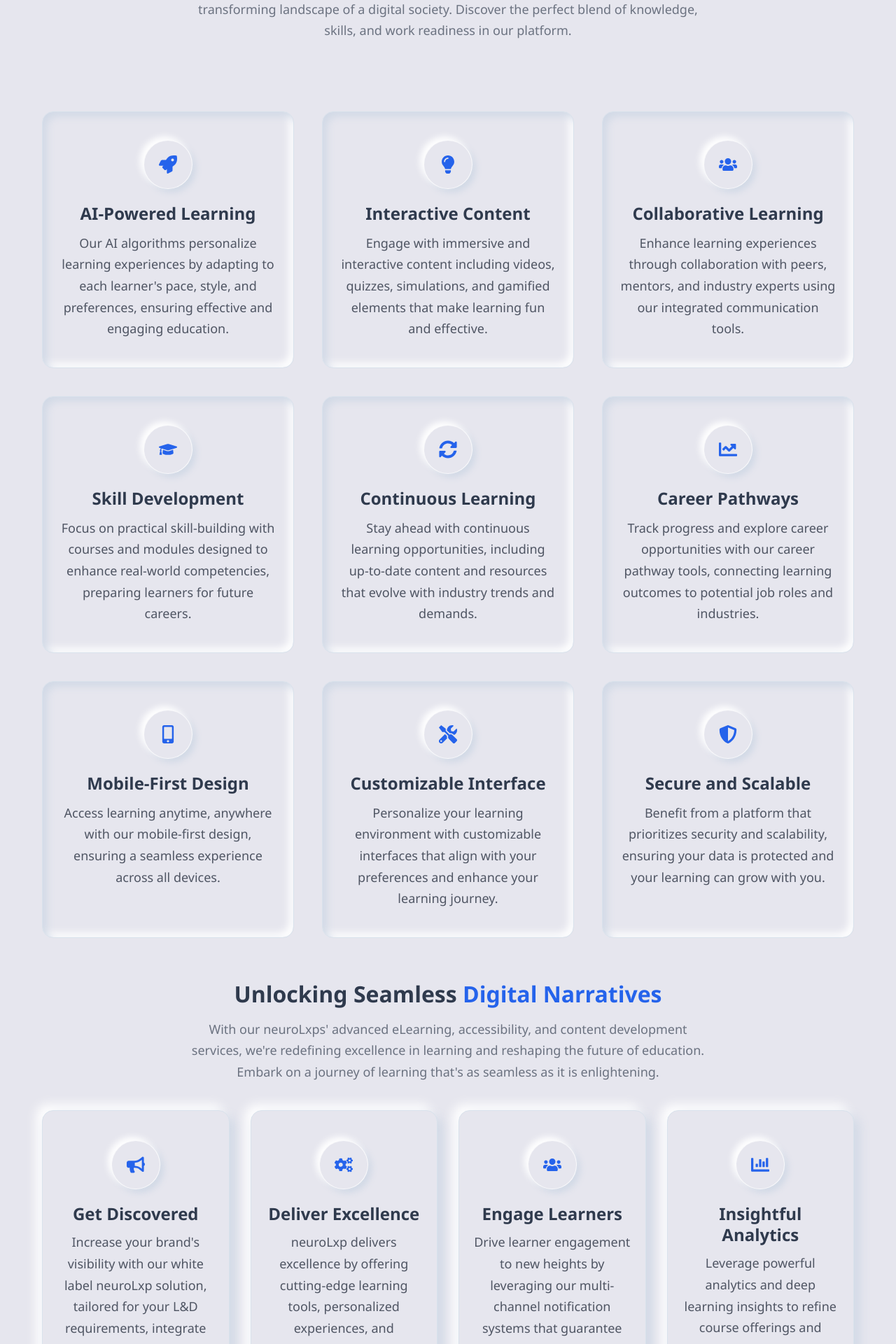
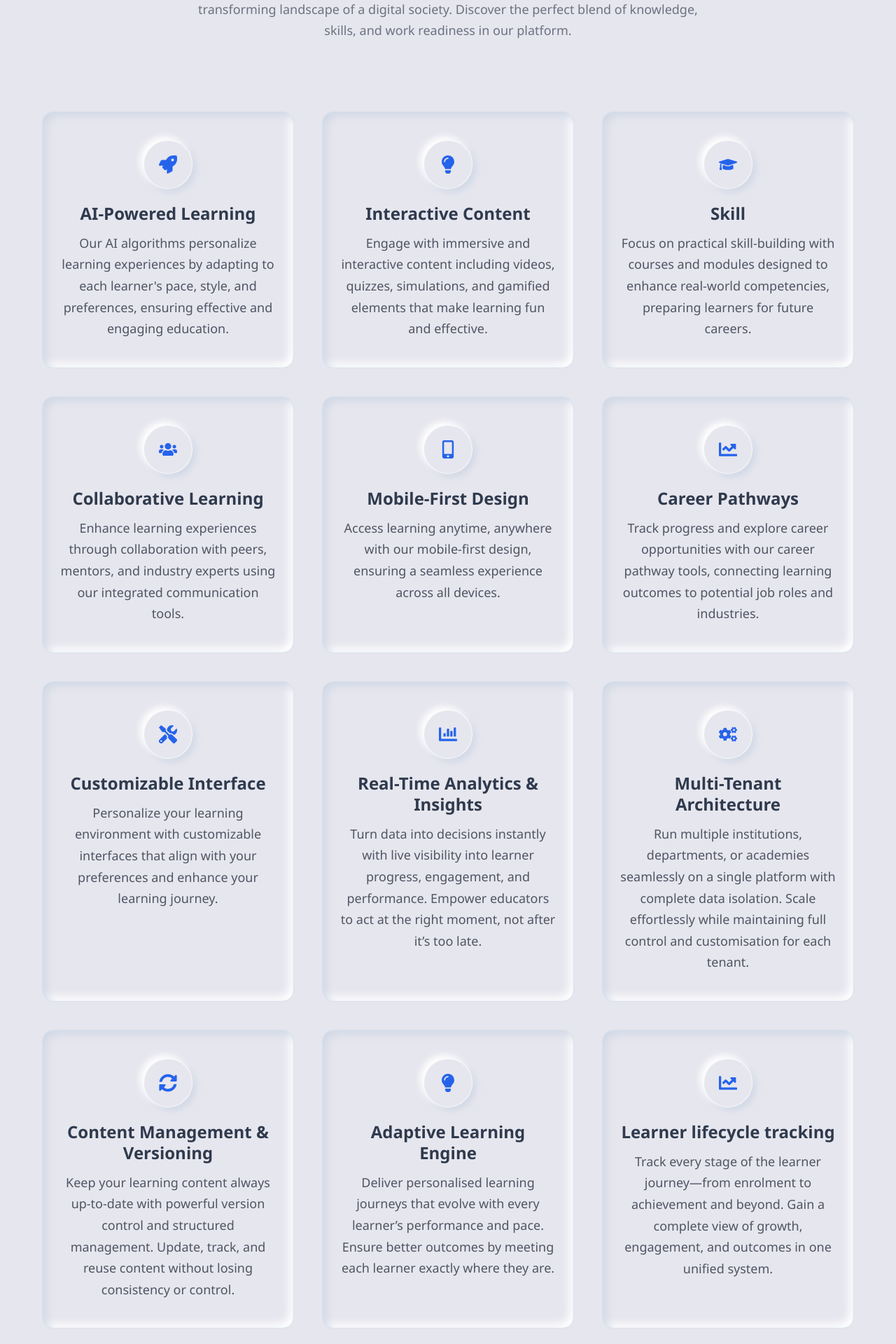
Before and after one commit to PRGEEQGlobalSolutionsPrivateLIT/LMS-Main-Pro, a Next.js app in the folder apps/learner-web/: page / in a window 1280 px wide. Shown: the part 880-2800 px from the top of the page at 70% size. Built offline with nearby package versions, Linux system fonts and the light colour scheme.

Commit message:
Update page.tsx

```diff
--- a/apps/learner-web/app/page.tsx
+++ b/apps/learner-web/app/page.tsx
@@ -21,21 +21,24 @@ import {
 export default function Home() {
   const slides = [
     {
-      image: "/pexels-darlene-alderson-4384864.jpg",
-      title: (
-        <>
-          Comprehensive <br />
-          Learning Experience Platform
-        </>
-      ),
+      image: "/reimagine-how-the-world-learns.jpg",
+      title: "Reimagine How the World Learns",
     },
     {
       image: "/huzefa-pithawala-kerK4xolE4o-unsplash.jpg",
-      title: "Personalized Learning Experience",
+      title: "Not Just Learning — A Transformation Engine",
     },
     {
       image: "/pexels-karola-g-5908764.jpg",
-      title: "Advanced Learning Record Store",
+      title: "Designed for Minds That Refuse Average",
+    },
+    {
+      image: "/Empowering-Lifelong-learning.jpg",
+      title: "Empowering Lifelong learning",
+    },
+    {
+      image: "/Built-for-Education-That-Goes-Beyond-the-Classroom.jpg",
+      title: "Built for Education That Goes Beyond the Classroom",
     },
   ];
 
@@ -69,7 +72,6 @@ export default function Home() {
 
             <div className="hero-overlay">
               <h2>{slides[current].title}</h2>
-              {/* <p>{slides[current].desc}</p> */}
             </div>
 
             <div className="hero-dots">
@@ -107,7 +109,6 @@ export default function Home() {
           </p>
         </div>
         </section>
-
 <section className="platform-features">
   <div className="feature-box">
     <div className="icon-circle">
@@ -131,6 +132,16 @@ export default function Home() {
 
   <div className="feature-box">
     <div className="icon-circle">
+      <FaGraduationCap />
+    </div>
+    <h3>Skill</h3>
+    <p>
+      Focus on practical skill-building with courses and modules designed to enhance real-world competencies, preparing learners for future careers.
+    </p>
+  </div>
+
+  <div className="feature-box">
+    <div className="icon-circle">
       <FaUsers />
     </div>
     <h3>Collaborative Learning</h3>
@@ -141,21 +152,11 @@ export default function Home() {
 
   <div className="feature-box">
     <div className="icon-circle">
-            <FaGraduationCap />
+      <FaMobileAlt />
     </div>
-          <h3>Skill Development</h3>
+    <h3>Mobile-First Design</h3>
     <p>
-            Focus on practical skill-building with courses and modules designed to enhance real-world competencies, preparing learners for future careers.
-          </p>
-        </div>
-
-        <div className="feature-box">
-          <div className="icon-circle">
-            <FaSyncAlt />
-          </div>
-          <h3>Continuous Learning</h3>
-          <p>
-            Stay ahead with continuous learning opportunities, including up-to-date content and resources that evolve with industry trends and demands.
+      Access learning anytime, anywhere with our mobile-first design, ensuring a seamless experience across all devices.
     </p>
   </div>
 
@@ -171,16 +172,6 @@ export default function Home() {
 
   <div className="feature-box">
     <div className="icon-circle">
-            <FaMobileAlt />
-          </div>
-          <h3>Mobile-First Design</h3>
-          <p>
-            Access learning anytime, anywhere with our mobile-first design, ensuring a seamless experience across all devices.
-          </p>
-        </div>
-
-        <div className="feature-box">
-          <div className="icon-circle">
       <FaTools />
     </div>
     <h3>Customizable Interface</h3>
@@ -191,11 +182,51 @@ export default function Home() {
 
   <div className="feature-box">
     <div className="icon-circle">
-            <FaShieldAlt />
+      <FaChartBar />
     </div>
-          <h3>Secure and Scalable</h3>
+    <h3>Real-Time Analytics &amp; Insights</h3>
     <p>
-            Benefit from a platform that prioritizes security and scalability, ensuring your data is protected and your learning can grow with you.
+      Turn data into decisions instantly with live visibility into learner progress, engagement, and performance. Empower educators to act at the right moment, not after it’s too late.
+    </p>
+  </div>
+
+  <div className="feature-box">
+    <div className="icon-circle">
+      <FaCogs />
+    </div>
+    <h3>Multi-Tenant Architecture</h3>
+    <p>
+      Run multiple institutions, departments, or academies seamlessly on a single platform with complete data isolation. Scale effortlessly while maintaining full control and customisation for each tenant.
+    </p>
+  </div>
+
+  <div className="feature-box">
+    <div className="icon-circle">
+      <FaSyncAlt />
+    </div>
+    <h3>Content Management &amp; Versioning</h3>
+    <p>
+      Keep your learning content always up-to-date with powerful version control and structured management. Update, track, and reuse content without losing consistency or control.
+    </p>
+  </div>
+
+  <div className="feature-box">
+    <div className="icon-circle">
+      <FaLightbulb />
+    </div>
+    <h3>Adaptive Learning Engine</h3>
+    <p>
+      Deliver personalised learning journeys that evolve with every learner’s performance and pace. Ensure better outcomes by meeting each learner exactly where they are.
+    </p>
+  </div>
+
+  <div className="feature-box">
+    <div className="icon-circle">
+      <FaChartLine />
+    </div>
+    <h3>Learner lifecycle tracking</h3>
+    <p>
+      Track every stage of the learner journey—from enrolment to achievement and beyond. Gain a complete view of growth, engagement, and outcomes in one unified system.
     </p>
   </div>
 </section>
@@ -306,7 +337,7 @@ export default function Home() {
          <div className="training-container">
           <div className="training-card">
             <Image
-              src="/Learning-Journey.jpeg"
+              src="/Learning-Journey.png"
               alt="Onboarding"
               width={400}
               height={200}
@@ -347,7 +378,7 @@ export default function Home() {
         <div className="training-container">
           <div className="training-card">
             <Image
-              src="/Blended-Learning.png"
+              src="/blended-learning.png"
               alt="Onboarding"
               width={400}
               height={200}
```
Lines whose indentation alone changed are shown as unchanged.
